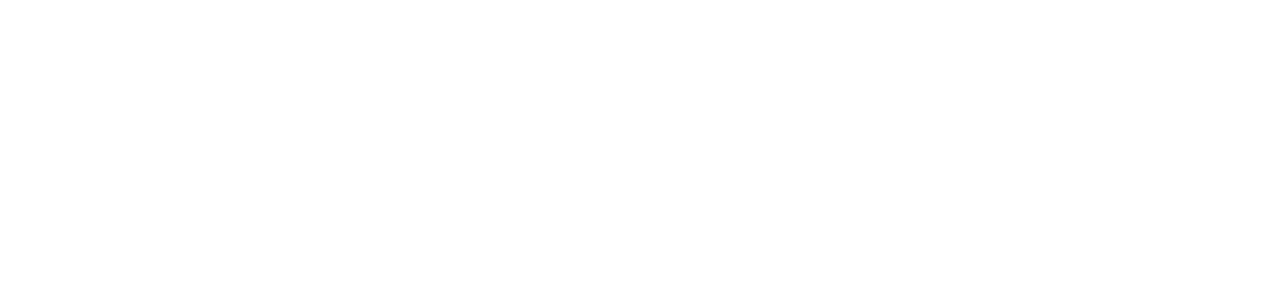
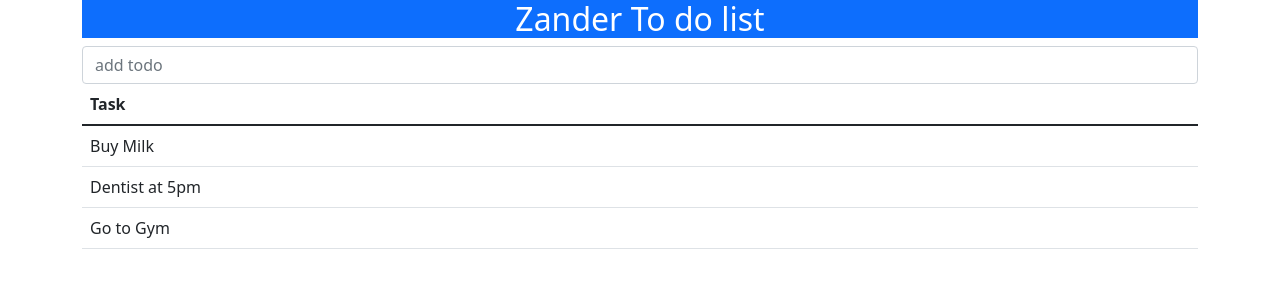
Before and after one commit to osigie/class-based-react, a React (Create React App) app: page / in a window 1280 px wide. Shown: the top 300 px of the page. Built offline with nearby package versions, Linux system fonts and the light colour scheme.

Commit message:
displayed dummy todo and added input field

```diff
--- a/package.json
+++ b/package.json
@@ -6,6 +6,7 @@
     "@testing-library/jest-dom": "^5.16.4",
     "@testing-library/react": "^13.3.0",
     "@testing-library/user-event": "^13.5.0",
+    "bootstrap": "^5.1.3",
     "react": "^18.2.0",
     "react-dom": "^18.2.0",
     "react-scripts": "5.0.1",
--- a/src/App.js
+++ b/src/App.js
@@ -1,11 +1,67 @@
+import React, { Component } from "react";
 
+export default class App extends Component {
+  constructor(props) {
+    super(props);
+    this.state = {
+      userName: "Zander",
+      todoItems: [
+        { action: "Buy Milk", done: true },
+        { action: "Dentist at 5pm", done: false },
+        { action: "Go to Gym", done: false },
+      ],
+      newTodo: "",
+    };
+  }
 
-function App() {
-  return (
-    <div className="App">
+  stateChange = () => {
+    this.setState({
+      ...this.state,
+      userName: this.state.userName === "Name1" ? "Name2" : "Name1",
+    });
+  };
 
-    </div>
-  );
+  todoRows() {
+    return this.state.todoItems.map((todo) => {
+      return (
+        <tr key={todo.action}>
+          <td>{todo.action}</td>
+        </tr>
+      );
+    });
+  }
+
+  render = () => {
+    return (
+      <div className="container">
+        <div className="row">
+          <div className="col-12">
+            <h2 className="bg-primary text-white text-center p2">
+              {this.state.userName} To do list
+            </h2>
+          </div>
+          <div className="col-12">
+            <input
+              type="text"
+              className="form-control"
+              placeholder="add todo"
+              value={this.state.newTodo}
+            />
+          </div>
+          <div className="col-12">
+            <table className="table">
+              <thead>
+                <tr>
+                  <th>Task</th>
+                </tr>
+              </thead>
+              <tbody>{this.todoRows()}</tbody>
+
+              <tbody></tbody>
+            </table>
+          </div>
+        </div>
+      </div>
+    );
+  };
 }
-
-export default App;
--- a/src/index.js
+++ b/src/index.js
@@ -2,7 +2,7 @@
 import ReactDOM from 'react-dom/client';
 import './index.css';
 import App from './App';
-
+import "bootstrap/dist/css/bootstrap.css";
 
 const root = ReactDOM.createRoot(document.getElementById('root'));
 root.render(
```
Also changed, not shown: 1 other file (tests, documents, lock files or other folders).
